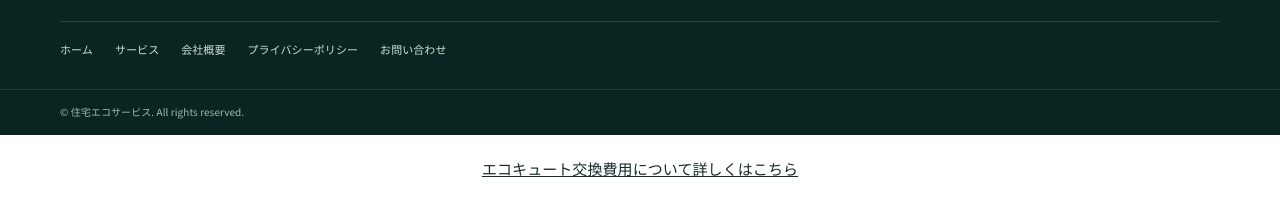
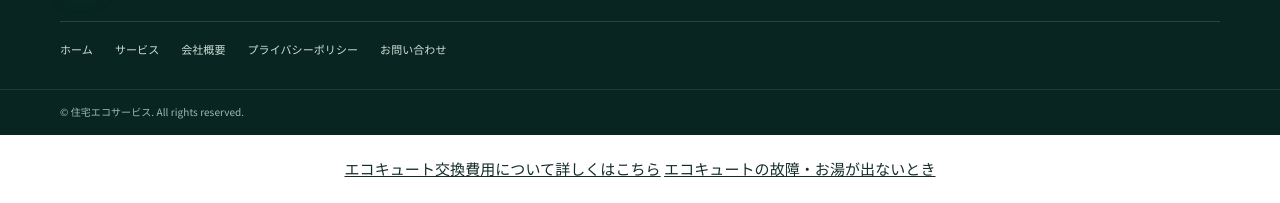
Before and after one commit to jutakuecoservice-art/jutaku-eco-service, a plain HTML site: page ecocute.html in a window 1280 px wide. Shown: the part 5132-5335 px from the top of the page. Drawn offline with Linux system fonts and the light colour scheme.

Commit message:
Update ecocute.html

```diff
--- a/ecocute.html
+++ b/ecocute.html
@@ -477,6 +477,7 @@
   </footer>
 <div style="text-align:center; padding:20px;">
   <a href="ecocute-cost.html">エコキュート交換費用について詳しくはこちら</a>
+<a href="ecocute-trouble.html">エコキュートの故障・お湯が出ないとき</a>
 </div>
 </body>
 </html>
```
